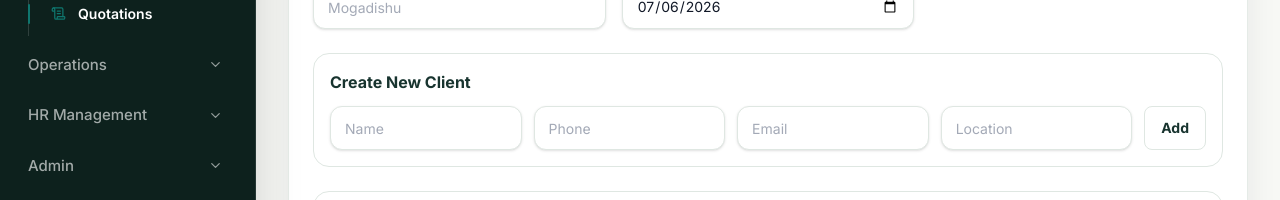
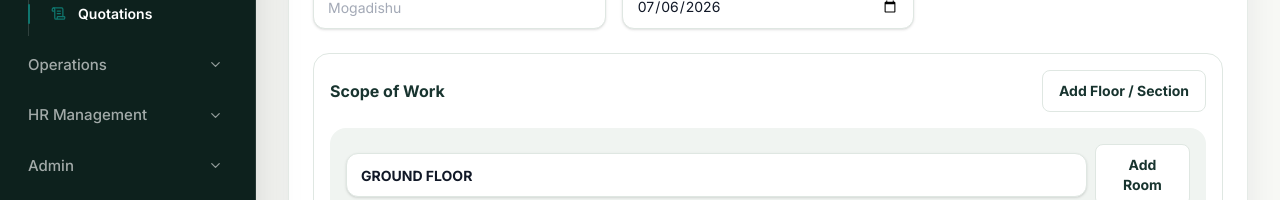
Before and after one commit to FatymaHassan/q-interior-design-system, a React (Vite) app in the folder frontend/: page /quotations/add in a window 1280 px wide. Shown: the part 442-642 px from the top of the page. Built offline with nearby package versions, Linux system fonts and the light colour scheme; no server answers; sample sign-in values are in the browser's storage.

Commit message:
Remove client creation from quotation form

```diff
--- a/frontend/src/pages/quotations/QuotationForm.jsx
+++ b/frontend/src/pages/quotations/QuotationForm.jsx
@@ -3,7 +3,7 @@ import { Link, useNavigate, useParams } from "react-router-dom";
 import Button from "../../components/ui/Button";
 import Card from "../../components/ui/Card";
 import FormField, { fieldInputClass } from "../../components/ui/FormField";
-import { createClient, getClients, getProjects, getQuotationPreviewUrl, getQuotationPdfUrl } from "../../services/api";
+import { getClients, getProjects, getQuotationPreviewUrl, getQuotationPdfUrl } from "../../services/api";
 import { formatCurrency, toNumber } from "../../utils/numberFormat";
 import { createQuotation, getQuotation, updateQuotation, uploadQuotationAttachment } from "./quotationApi";
 
@@ -43,7 +43,6 @@ export default function QuotationForm() {
   const [savedId, setSavedId] = useState(id || null);
   const [notice, setNotice] = useState("");
   const [saving, setSaving] = useState(false);
-  const [newClient, setNewClient] = useState({ name: "", phone: "", email: "", location: "" });
   const [imageFiles, setImageFiles] = useState({ quotation: [], sections: {}, items: {} });
 
   useEffect(() => {
@@ -226,23 +225,6 @@ export default function QuotationForm() {
           <FormField label="Date"><input name="quotation_date" type="date" value={form.quotation_date} onChange={updateField} className={fieldInputClass} /></FormField>
         </div>
         <div className="rounded-2xl border border-brand-border p-4">
-          <h3 className="mb-3 font-bold text-brand-primary">Create New Client</h3>
-          <div className="grid grid-cols-1 gap-3 md:grid-cols-[1fr_1fr_1fr_1fr_auto]">
-            <input placeholder="Name" value={newClient.name} onChange={(event) => setNewClient({ ...newClient, name: event.target.value })} className={fieldInputClass} />
-            <input placeholder="Phone" value={newClient.phone} onChange={(event) => setNewClient({ ...newClient, phone: event.target.value })} className={fieldInputClass} />
-            <input placeholder="Email" value={newClient.email} onChange={(event) => setNewClient({ ...newClient, email: event.target.value })} className={fieldInputClass} />
-            <input placeholder="Location" value={newClient.location} onChange={(event) => setNewClient({ ...newClient, location: event.target.value })} className={fieldInputClass} />
-            <Button type="button" variant="outline" onClick={async () => {
-              if (!newClient.name.trim()) return;
-              const client = await createClient(newClient);
-              setClients((current) => [...current, client]);
-              setForm((current) => ({ ...current, client_id: client.id, client_name: client.name, location: current.location || client.location }));
-              setNewClient({ name: "", phone: "", email: "", location: "" });
-            }}>Add</Button>
-          </div>
-        </div>
-
-        <div className="rounded-2xl border border-brand-border p-4">
           <div className="mb-4 flex items-center justify-between">
             <h3 className="font-bold text-brand-primary">Scope of Work</h3>
             <Button type="button" variant="outline" className="px-3 py-2" onClick={addSection}>Add Floor / Section</Button>
```
